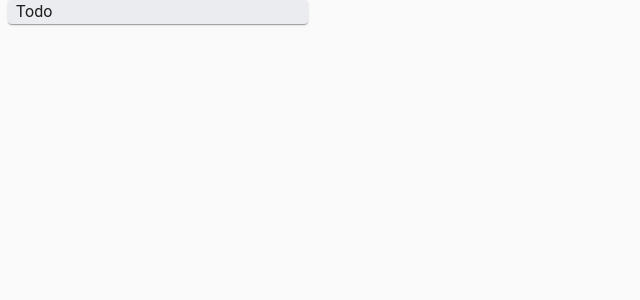
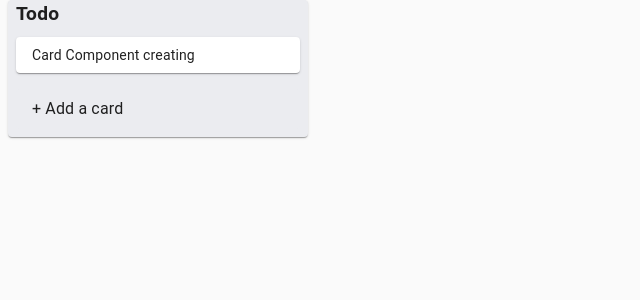
Before and after one commit to onemliceyda/Akbank-React-Bootcamp-Bitirme-Projesi, a React (Create React App) app in the folder kanban-board/: page / in a window 1280 px wide. Shown: the top 300 px of the page, without its empty margins (0-640 px from the left). Built offline with nearby package versions, Linux system fonts and the light colour scheme.

Commit message:
card and input component created

```diff
--- a/kanban-board/package.json
+++ b/kanban-board/package.json
@@ -8,6 +8,7 @@
     "@testing-library/jest-dom": "^5.16.5",
     "@testing-library/react": "^13.4.0",
     "@testing-library/user-event": "^13.5.0",
+    "material-ui": "^0.20.2",
     "react": "^18.2.0",
     "react-beautiful-dnd": "^13.1.1",
     "react-dom": "^18.2.0",
--- /dev/null
+++ b/kanban-board/src/components/Card.js
@@ -0,0 +1,20 @@
+import React from "react"
+import { Paper } from "@material-ui/core"
+import { makeStyles } from "@material-ui/core/styles"
+const useStyle = makeStyles((theme) => ({
+  card: {
+    padding: theme.spacing(1, 1, 1, 2),
+    margin: theme.spacing(1),
+  },
+}))
+
+const Card = () => {
+  const classes = useStyle()
+  return (
+    <div>
+      <Paper className={classes.card}>Card Component creating</Paper>
+    </div>
+  )
+}
+
+export default Card
--- /dev/null
+++ b/kanban-board/src/components/Input/InputCard.js
@@ -0,0 +1,54 @@
+import React from "react"
+import { Paper, InputBase, Button, IconButton } from "@material-ui/core"
+import { makeStyles, fade } from "@material-ui/core/styles"
+
+const useStyle = makeStyles((theme) => ({
+  card: {
+    margin: theme.spacing(0, 1, 1, 1),
+    paddingBottom: theme.spacing(4),
+  },
+  input: {
+    margin: theme.spacing(1),
+  },
+  btnConfirm: {
+    background: "#5AAC44",
+    color: "#fff",
+    "&:hover": {
+      background: fade("#5AAC44", 0.75),
+    },
+  },
+  confirm: {
+    margin: theme.spacing(0, 1, 1, 1),
+  },
+}))
+
+const InputCard = ({ setOpen }) => {
+  const classes = useStyle()
+
+  return (
+    <div>
+      <div>
+        <Paper className={classes.card}>
+          <InputBase
+            multiline
+            onBlur={() => setOpen(false)}
+            fullWidth
+            inputProps={{
+              className: classes.input,
+            }}
+            placeholder="Enter a title of this card"
+          />
+        </Paper>
+      </div>
+      <div className="classes.confirm">
+        <Button className={classes.btnConfirm} onClick={() => setOpen(false)}>
+          {" "}
+          + Add Card{" "}
+        </Button>
+        <IconButton onClick={() => setOpen(false)}></IconButton>
+      </div>
+    </div>
+  )
+}
+
+export default InputCard
--- /dev/null
+++ b/kanban-board/src/components/Input/InputContainer.js
@@ -0,0 +1,42 @@
+import React from "react"
+import { Paper, Typography, Collapse } from "@material-ui/core"
+import { makeStyles, fade } from "@material-ui/core/styles"
+import InputCard from "./InputCard"
+import { useState } from "react"
+
+const useStyle = makeStyles((theme) => ({
+  root: {
+    marginTop: theme.spacing(2),
+  },
+  addCard: {
+    padding: theme.spacing(1, 1, 1, 2),
+    margin: theme.spacing(0, 1, 1, 1),
+    background: "#EBECF0",
+    "&:hover": {
+      backgroundColor: fade("#000", 0.25),
+    },
+  },
+}))
+
+const InputContainer = () => {
+  const classes = useStyle()
+  const [open, setOpen] = useState(false)
+  return (
+    <div className={classes.root}>
+      <Collapse in={open}>
+        <InputCard setOpen={setOpen} />
+      </Collapse>
+      <Collapse in={!open}>
+        <Paper
+          className={classes.addCard}
+          elevation={0}
+          onClick={() => setOpen(!open)}
+        >
+          <Typography> + Add a card </Typography>
+        </Paper>
+      </Collapse>
+    </div>
+  )
+}
+
+export default InputContainer
--- a/kanban-board/src/components/List/List.js
+++ b/kanban-board/src/components/List/List.js
@@ -2,11 +2,13 @@
 import { Paper, Typography, CssBaseline } from "@material-ui/core"
 import { makeStyles } from "@material-ui/core/styles"
 import Title from "./Title"
+import Card from "../Card"
+import InputContainer from "../Input/InputContainer"
 const useStyle = makeStyles((theme) => ({
   root: {
     width: "300px",
     backgroundColor: "#EBECF0",
-    marginLeft:theme.spacing(1),
+    marginLeft: theme.spacing(1),
   },
 }))
 const List = () => {
@@ -15,7 +17,9 @@
     <div>
       <Paper className={classes.root}>
         <CssBaseline />
-      <Title/>
+        <Title />
+        <Card />
+        <InputContainer />
       </Paper>
     </div>
   )
--- a/kanban-board/src/components/List/Title.js
+++ b/kanban-board/src/components/List/Title.js
@@ -11,8 +11,12 @@
   editableTitle: {
     marginLeft: theme.spacing(1),
     flexGrow: 1,
+    fontSize: "1.2rem",
+    fontWeight: "bold",
   },
   input: {
+    fontSize: "1.2rem",
+    fontWeight: "bold",
     margin: theme.spacing(1),
     "&:focus": {
       background: "#ddd",
@@ -28,6 +32,7 @@
       {open ? (
         <div>
           <InputBase
+            autoFocus
             value="Todo"
             inputProps={{
               className: classes.input,
```
Also changed, not shown: 1 other file (tests, documents, lock files or other folders).
